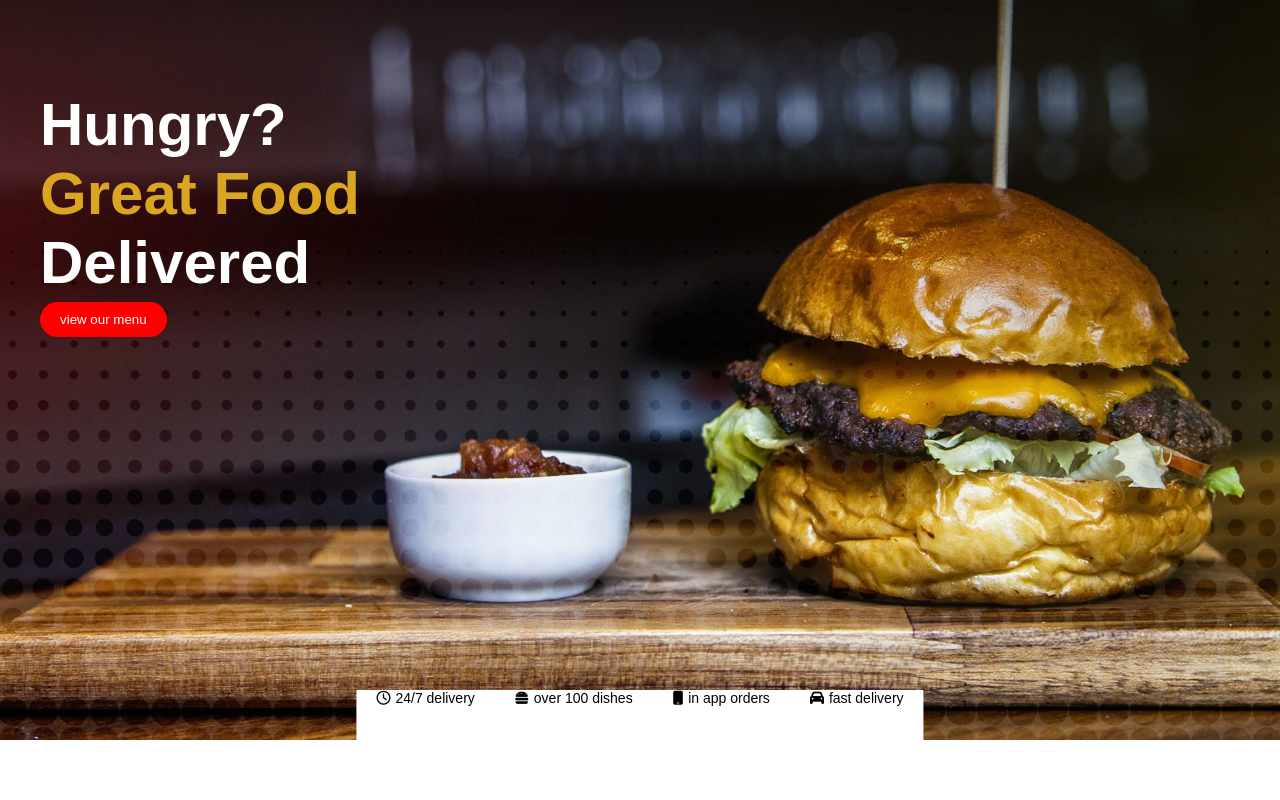
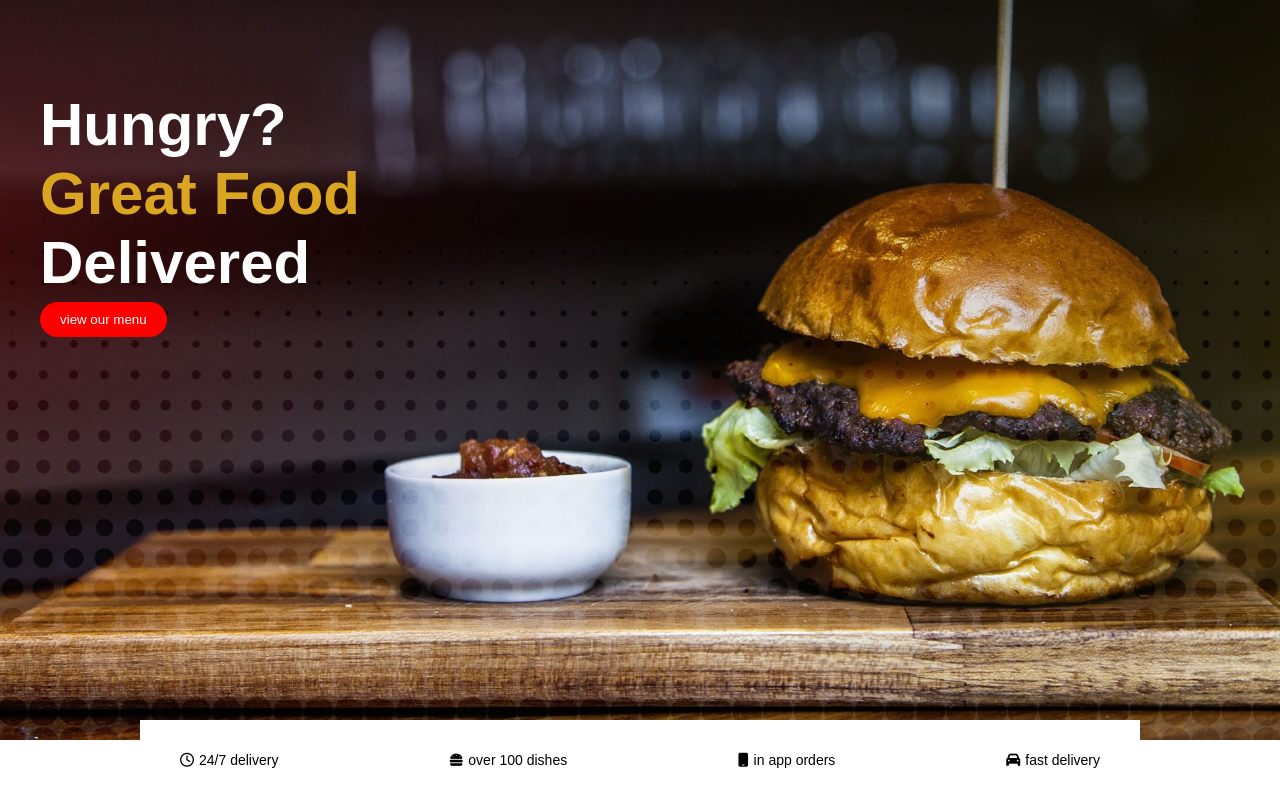
Before and after one commit to Leonardo-Gudini/proj-html-vuejs, a Vue app: page / in a window 1280 px wide. Shown: the part 260-1060 px from the top of the page. Built offline with nearby package versions, Linux system fonts and the light colour scheme.

Commit message:
done header

```diff
--- a/src/components/sub-components/header-components/InfoCard.vue
+++ b/src/components/sub-components/header-components/InfoCard.vue
@@ -40,6 +40,6 @@ export default {
 }
 </script>
 
-<style>
+<style lang="scss">
 
 </style>
--- a/src/style/header.scss
+++ b/src/style/header.scss
@@ -42,17 +42,22 @@ header{
 
             .info-card{
                 background-color: white;
-                height: 100px;
+                height: 80px;
+                width: 1000px;
                 color: black;
                 font-size: 14px;
                 position: absolute;
-                bottom: -50px;
+                bottom: -60px;
                 left: 50%;
                 transform: translateX(-50%);
+                display: flex;
+                align-items: center;
+                padding: 0 20px;
                 ul{
                     display: flex;
                     justify-content: space-between;
                     list-style-type: none;
+                    width: 100%;
                     li{
                         margin: 0 20px;
                         .info-icon{
```
